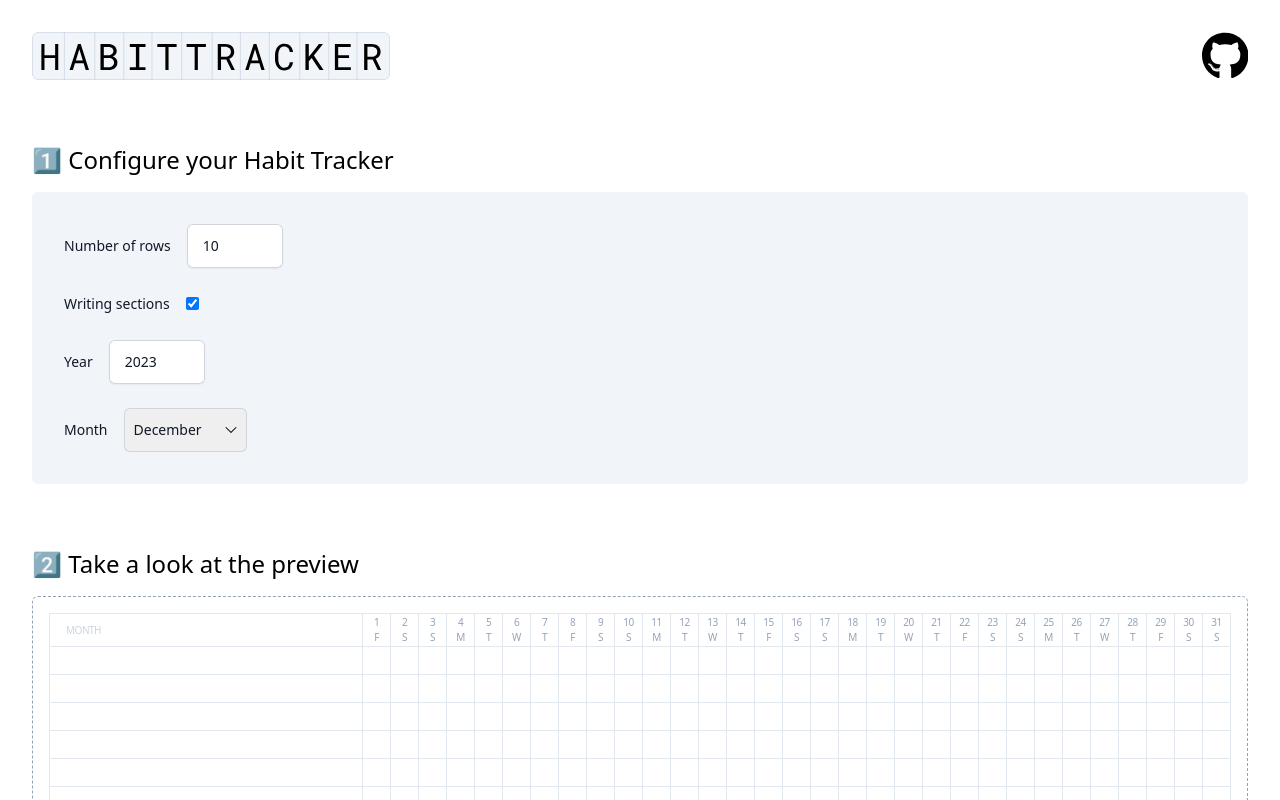
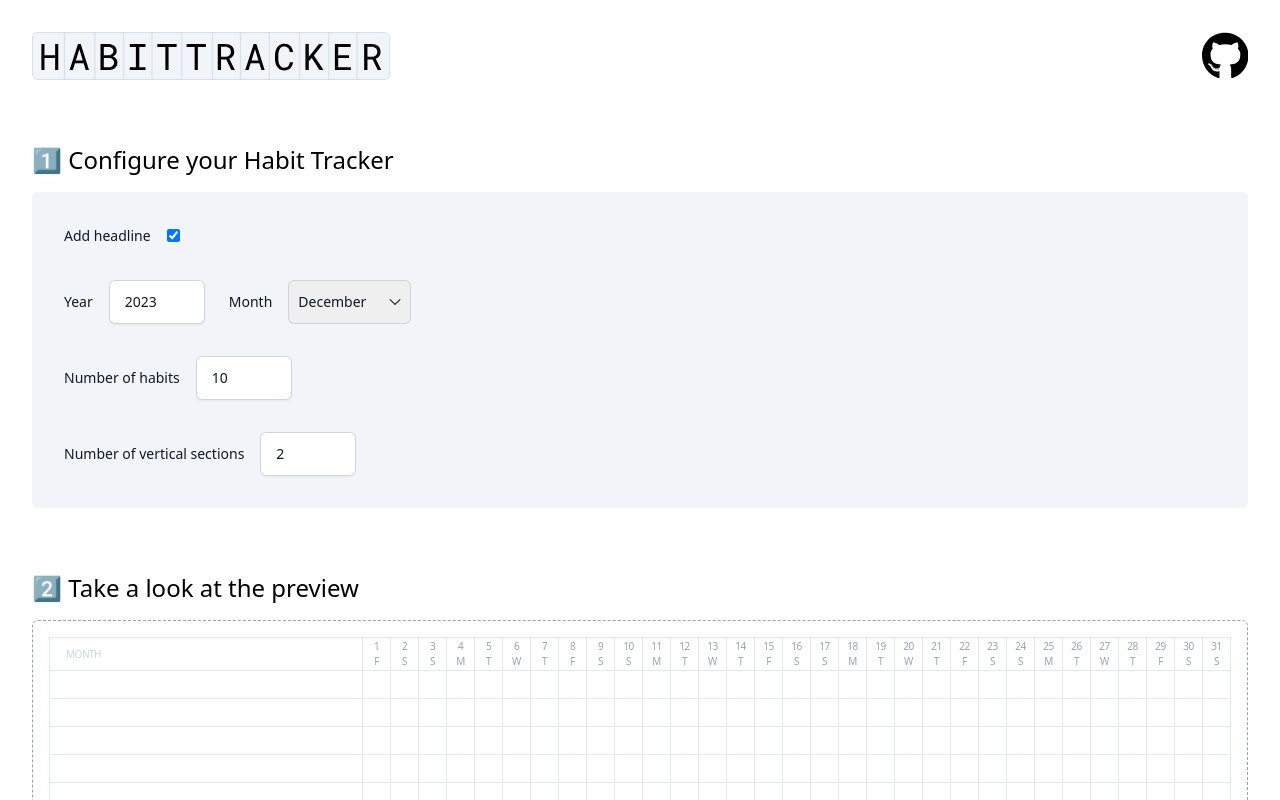
Before and after one commit to makaroni4/habit-tracker, a React (Vite) app: page / in a window 1280 px wide. Shown: the top 800 px of the page. Built offline with nearby package versions, Linux system fonts and the light colour scheme.

Commit message:
Allowed dynamic number of writing sections

```diff
--- a/src/components/GoalsSection.tsx
+++ /dev/null
@@ -1,8 +0,0 @@
-function GoalsSection({ className }: { className: string }) {
-  return (
-    <div className={`${className} bg-slate-100`}>
-    </div>
-  )
-}
-
-export default GoalsSection
--- a/src/components/HabitTracker.tsx
+++ b/src/components/HabitTracker.tsx
@@ -1,10 +1,8 @@
 import HabitTable from "./HabitTable"
-import GoalsSection from "./GoalsSection"
-import NotesSection from "./NotesSection"
 import { useAppStore } from "../store"
 
 function HabitTracker() {
-  const { writingSectionsEnabled } = useAppStore()
+  const { writingSectionsNumber } = useAppStore()
 
   return (
     <div className="print:absolute top-0 left-0 screen:h-[700px] print:h-screen overflow-hidden">
@@ -12,11 +10,14 @@
         <HabitTable />
       </div>
 
-      { writingSectionsEnabled && (
+      { writingSectionsNumber > 0 && (
         <div
-          className="grid grid-cols-2 gap-6 w-full h-full">
-          <GoalsSection className="w-full h-full" />
-          <NotesSection className="w-full h-full" />
+          className={`grid grid-cols-${writingSectionsNumber} gap-6 w-full h-full`}>
+          { [...Array(writingSectionsNumber)].map(() => {
+            return (
+              <div className={`w-full h-full bg-slate-100`}></div>
+            )
+          })}
         </div>
       )}
     </div>
--- a/src/components/NotesSection.tsx
+++ /dev/null
@@ -1,8 +0,0 @@
-function NotesSection({ className }: { className: string }) {
-  return (
-    <div className={`${className} bg-slate-100`}>
-    </div>
-  )
-}
-
-export default NotesSection
--- a/src/components/Settings.tsx
+++ b/src/components/Settings.tsx
@@ -4,50 +4,29 @@
 function Settings({ className }: { className: string }) {
   const {
     numberOfRows, setNumberOfRows,
-    writingSectionsEnabled, setWritingSectionsEnabled,
+    writingSectionsNumber, setWritingSectionsNumber,
     year, setYear,
-    month, setMonth
+    month, setMonth,
+    headlineEnabled, setHeadlineEnabled
   } = useAppStore();
-
-  const handleNumberOfRowsInput = (newNumberOfRows: string) => {
-    console.log(newNumberOfRows)
-    if (newNumberOfRows.match(/^\d+$/)) {
-      setNumberOfRows(newNumberOfRows)
-    } else {
-      setNumberOfRows(10)
-    }
-  }
 
   return (
     <div className={`bg-slate-100 rounded-md p-8 print:hidden ${className}`}>
-      <div className="flex items-center mb-6">
+      <div className="flex items-center mr-8 mb-8">
         <label htmlFor="email" className="block text-sm font-medium leading-6 text-gray-900 mr-4">
-          Number of rows
-        </label>
-        <div className="">
-          <input
-            type="text"
-            value={numberOfRows}
-            onChange={(e) => handleNumberOfRowsInput(e.target.value)}
-            className="block px-4 w-24 rounded-md border-0 py-2.5 text-gray-900 text-left shadow-sm ring-1 ring-inset ring-gray-300 placeholder:text-gray-400 focus:ring-2 focus:ring-inset focus:ring-indigo-600 sm:text-sm sm:leading-6"
-          />
-        </div>
-      </div>
-
-      <div className="flex items-center mr-8 mb-6">
-        <label htmlFor="email" className="block text-sm font-medium leading-6 text-gray-900 mr-4">
-          Writing sections
+          Add headline
         </label>
         <div>
           <input
             type="checkbox"
             value="1"
-            checked={writingSectionsEnabled}
-            onChange={(e) => setWritingSectionsEnabled(e.target.checked)} />
+            checked={headlineEnabled}
+            onChange={(e) => setHeadlineEnabled(e.target.checked)} />
         </div>
       </div>
 
-      <div className="flex items-center mb-6">
+      <div className="flex items-center mb-8">
+        <div className="flex items-center mr-6">
           <label htmlFor="email" className="block text-sm font-medium leading-6 text-gray-900 mr-4">
             Year
           </label>
@@ -91,6 +70,35 @@
           </div>
         </div>
       </div>
+
+      <div className="flex items-center mb-8">
+        <label htmlFor="email" className="block text-sm font-medium leading-6 text-gray-900 mr-4">
+          Number of habits
+        </label>
+        <div className="">
+          <input
+            type="text"
+            value={numberOfRows}
+            onChange={(e) => setNumberOfRows(e.target.value)}
+            className="block px-4 w-24 rounded-md border-0 py-2.5 text-gray-900 text-left shadow-sm ring-1 ring-inset ring-gray-300 placeholder:text-gray-400 focus:ring-2 focus:ring-inset focus:ring-indigo-600 sm:text-sm sm:leading-6"
+          />
+        </div>
+      </div>
+
+      <div className="flex items-center">
+        <label htmlFor="email" className="block text-sm font-medium leading-6 text-gray-900 mr-4">
+          Number of vertical sections
+        </label>
+        <div className="">
+          <input
+            type="text"
+            value={writingSectionsNumber}
+            onChange={(e) => setWritingSectionsNumber(e.target.value)}
+            className="block px-4 w-24 rounded-md border-0 py-2.5 text-gray-900 text-left shadow-sm ring-1 ring-inset ring-gray-300 placeholder:text-gray-400 focus:ring-2 focus:ring-inset focus:ring-indigo-600 sm:text-sm sm:leading-6"
+          />
+        </div>
+      </div>
+    </div>
   )
 }
 
--- a/src/store.ts
+++ b/src/store.ts
@@ -4,12 +4,24 @@
 interface AppStore {
   numberOfRows: number
   setNumberOfRows: (key: number | string) => void
-  writingSectionsEnabled: boolean
-  setWritingSectionsEnabled: (key: boolean) => void
+  writingSectionsNumber: number
+  setWritingSectionsNumber: (key: number | string) => void
   year: number
   setYear: (key: number) => void
   month: number
   setMonth: (key: number) => void
+  headlineEnabled: boolean
+  setHeadlineEnabled: (key: boolean) => void
+}
+
+const extractNumericValue = (input: number | string, defaultValue: number = 0): number => {
+  let num = parseInt(input.toString(), 10)
+
+  if (isNaN(num)) {
+    num = defaultValue
+  }
+
+  return num
 }
 
 export const useAppStore = create<AppStore>()(
@@ -17,13 +29,15 @@
     // eslint-disable-next-line @typescript-eslint/no-unused-vars
     (set, get) => ({
       numberOfRows: 10,
-      setNumberOfRows: (key) => set({ numberOfRows: parseInt(key.toString(), 10) || 10 }),
-      writingSectionsEnabled: true,
-      setWritingSectionsEnabled: (key) => set({ writingSectionsEnabled: key }),
+      setNumberOfRows: (key) => set({ numberOfRows: extractNumericValue(key) }),
+      writingSectionsNumber: 2,
+      setWritingSectionsNumber: (key) => set({ writingSectionsNumber: extractNumericValue(key) }),
       year: new Date().getFullYear(),
       setYear: (key) => set({ year: key }),
       month: new Date().getMonth(),
       setMonth: (key) => set({ month: key }),
+      headlineEnabled: true,
+      setHeadlineEnabled: (key) => set({ headlineEnabled: key })
     }),
     {
       name: "habit-tracker-generator-storage",
--- a/tailwind.config.js
+++ b/tailwind.config.js
@@ -1,5 +1,9 @@
 /** @type {import('tailwindcss').Config} */
+
 export default {
+  safelist: [
+    { pattern: /grid-cols-\d+/ }
+  ],
   content: [
     "./index.html",
     "./src/**/*.{js,ts,jsx,tsx}",
```
Lines whose indentation alone changed are shown as unchanged.
